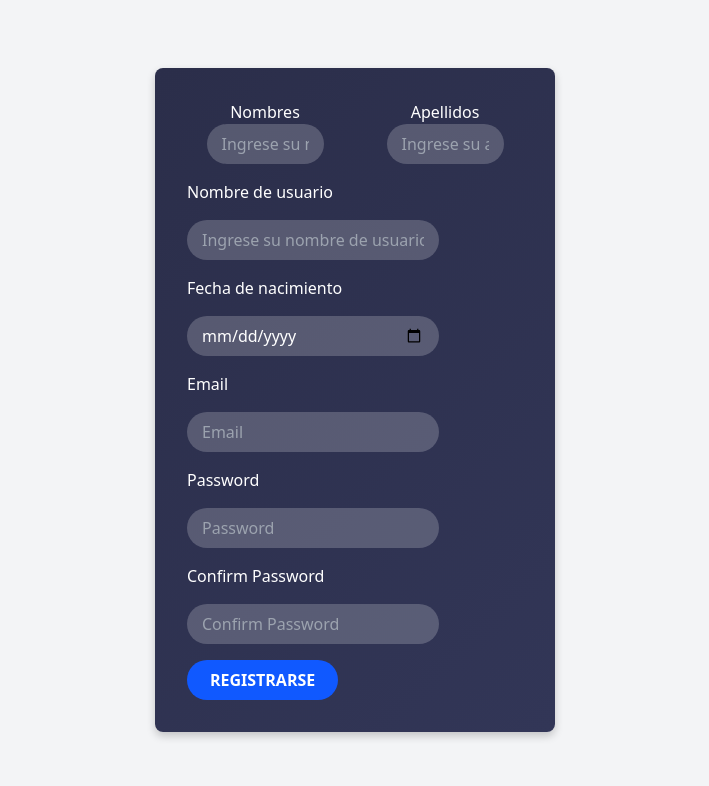
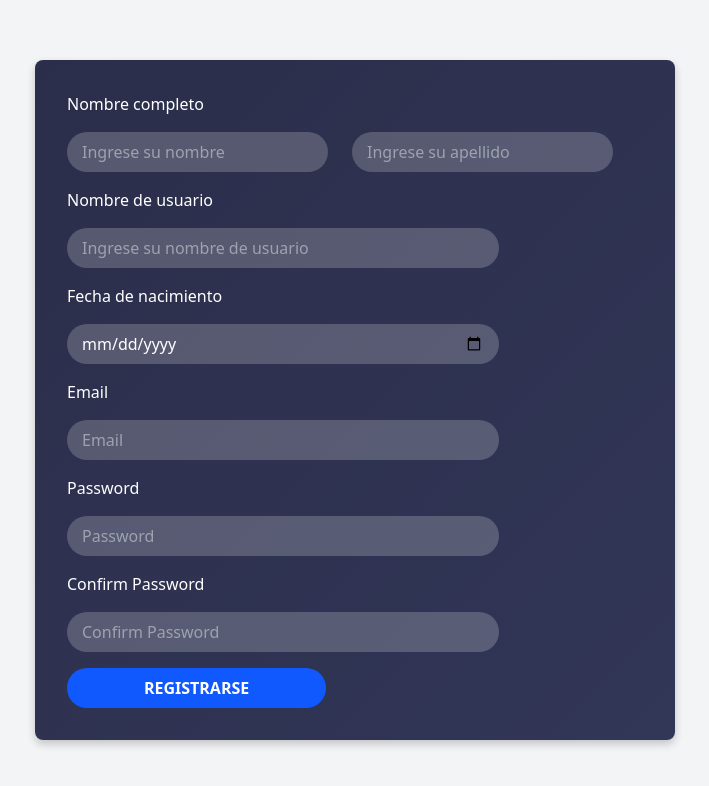
Before and after one commit to GentoBrandon/red_social_web, a Next.js app in the folder frontend/social_network/: page /login/sign_up in a window 1280 px wide. Shown: the top 786 px of the page, without its empty margins (285-994 px from the left). Built offline with nearby package versions, Linux system fonts and the light colour scheme.

Commit message:
Integracion de estilos

```diff
--- a/frontend/social_network/src/component/FormLogin/SignUp.tsx
+++ b/frontend/social_network/src/component/FormLogin/SignUp.tsx
@@ -6,14 +6,13 @@ export default function SignUpForm() {
     <div className={styles.container}>
       <div className={styles.frame}>
         <form className={styles.formSignup}>
+        <label htmlFor="fullname">Nombre completo</label>
         <div className="row">
             <div className="col">
-              <label htmlFor="fullname">Nombres</label>
-              <input className={styles.formStyling} type="text" name="first_name" placeholder="Ingrese su nombre" required/>
+              <input className={styles.formStylingII} type="text" name="first_name" placeholder="Ingrese su nombre" required/>
             </div>
             <div className="col">
-              <label htmlFor="fullname">Apellidos</label>
-              <input className={styles.formStyling} type="text" name="last_name" placeholder="Ingrese su apellido" required/>
+              <input className={styles.formStylingII} type="text" name="last_name" placeholder="Ingrese su apellido" required/>
             </div>
           </div>
           <label htmlFor="fullname">Nombre de usuario</label>
--- a/frontend/social_network/src/styles/SignUpForm.module.css
+++ b/frontend/social_network/src/styles/SignUpForm.module.css
@@ -7,7 +7,7 @@
   }
 
   .frame {
-    width: 400px;
+    width: 50%;
     padding: 2rem;
     background: linear-gradient(135deg, #2b2e4a, #323657);
     border-radius: 8px;
@@ -17,8 +17,8 @@
   }
 
   .formSignup {
-    display: flex;
-    flex-direction: column;
+    display:flex;
+    flex-direction:column;
     gap: 1rem;
     align-items: flex-start;
   }
@@ -54,3 +54,18 @@
   .btnSignup:hover {
     background-color: #0e4ecf;
   }
+
+  .formStylingII {
+    width: 100%;
+    height: 40px;
+    padding: 0 15px;
+    border-radius: 20px;
+    border: none;
+    background: rgba(255, 255, 255, 0.2);
+    color: #ffffff;
+  }
+
+  .formStylingII:focus {
+    outline: none;
+    background: rgba(255, 255, 255, 0.3);
+  }
```
